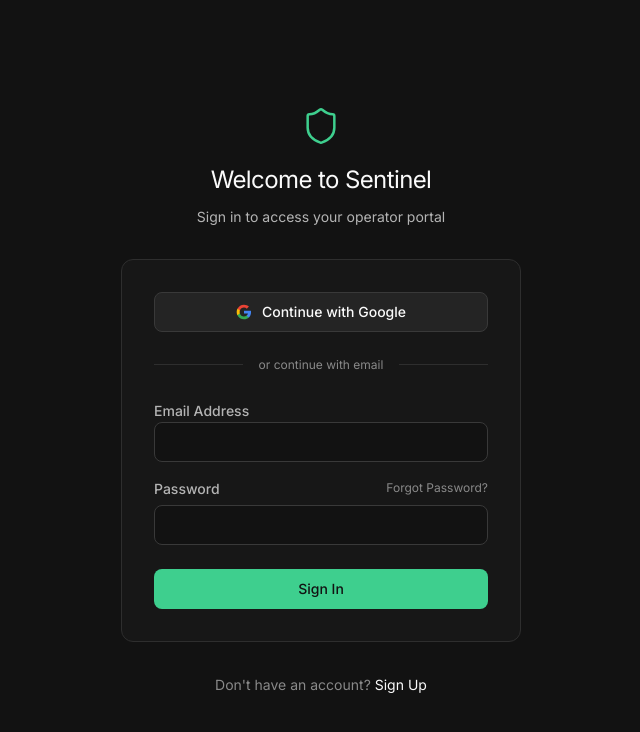
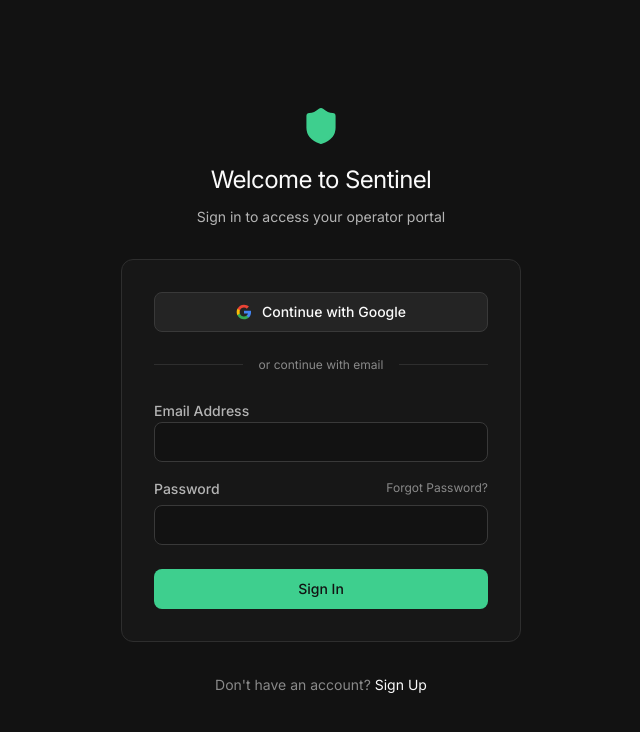
Before and after one commit to AryanSingh2k4/sentinel, a Next.js app: page /login in a window 1280 px wide. Shown: the top 732 px of the page, without its empty margins (319-959 px from the left). Built offline with nearby package versions, Linux system fonts and the light colour scheme.

Commit message:
style: fill Shield logo across all UI components

```diff
--- a/src/app/auth/update-password/page.tsx
+++ b/src/app/auth/update-password/page.tsx
@@ -46,7 +46,7 @@
 
       {/* Header outside the card */}
       <div className="mb-8 flex flex-col items-center space-y-4 text-center">
-        <Shield className="h-10 w-10 text-[#3ecf8e]" strokeWidth={1.5} />
+        <Shield className="h-10 w-10 text-[#3ecf8e]" strokeWidth={1.5} fill="currentColor" />
         <div className="space-y-2">
           <h1 className="text-[24px] font-normal tracking-tight text-[#fafafa]">
             Update Password
--- a/src/app/login/page.tsx
+++ b/src/app/login/page.tsx
@@ -122,7 +122,7 @@
 
       {/* Header outside the card */}
       <div className="mb-8 flex flex-col items-center space-y-4 text-center">
-        <Shield className="h-10 w-10 text-[#3ecf8e]" strokeWidth={1.5} />
+        <Shield className="h-10 w-10 text-[#3ecf8e]" strokeWidth={1.5} fill="currentColor" />
         <div className="space-y-2">
           <h1 className="text-[24px] font-normal tracking-tight text-[#fafafa]">
             {isResettingPassword ? 'Reset Password' : (isSignUp ? 'Create your account' : 'Welcome to Sentinel')}
--- a/src/app/page.tsx
+++ b/src/app/page.tsx
@@ -107,7 +107,7 @@
           <div className="flex h-14 items-center justify-between">
             <div className="flex items-center space-x-8">
               <div className="flex items-center space-x-2">
-                <Shield className="h-5 w-5 text-[#3ecf8e]" strokeWidth={2} />
+                <Shield className="h-5 w-5 text-[#3ecf8e]" strokeWidth={2} fill="currentColor" />
                 <span className="font-medium tracking-tight text-[#fafafa]">Sentinel</span>
               </div>
               <div className="hidden md:flex space-x-6 text-[14px] font-medium">
@@ -382,7 +382,7 @@
         <div className="bg-[#171717] border border-[#3ecf8e]/30 rounded-[12px] overflow-hidden mt-8 shadow-[0_0_15px_rgba(62,207,142,0.1)]">
           <div className="px-6 py-4 border-b border-[#2e2e2e] bg-[#3ecf8e]/5 flex items-center justify-between">
             <h3 className="text-[14px] font-medium text-[#3ecf8e] flex items-center gap-2">
-              <Shield className="h-4 w-4" />
+              <Shield className="h-4 w-4" fill="currentColor" />
               AI Verified Findings
             </h3>
             <span className="text-[12px] text-[#898989]">Validated by Sentinel AI</span>
```
